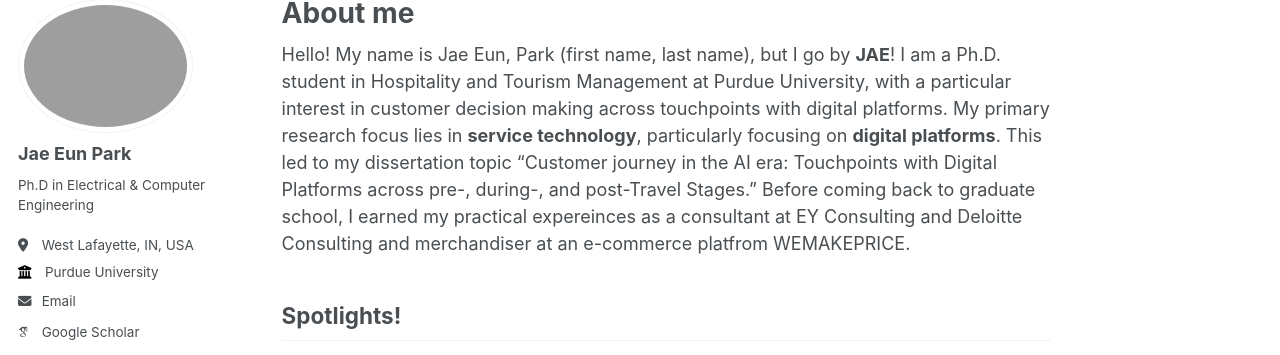
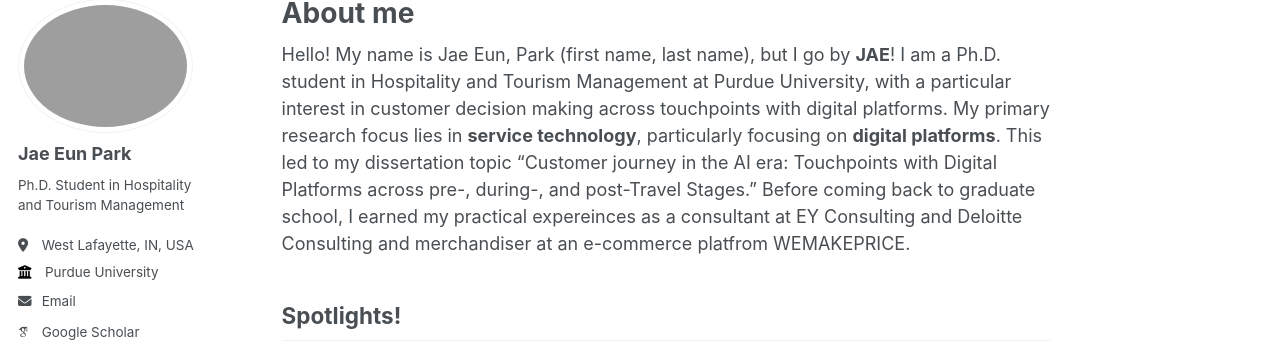
Before and after one commit to jaepark-git/jaepark-git.github.io, a Jekyll site: the page built from _pages/about.md, in a window 1280 px wide. Shown: the part 107-462 px from the top of the page. Built offline with Jekyll 4.4.1, drawn with Linux system fonts in a browser that asks for light colours; some web fonts are replaced.

Commit message:
Update _config.yml

```diff
--- a/_config.yml
+++ b/_config.yml
@@ -21,12 +21,12 @@ repository               : "https://jaepark-git.github.io"
 #               Additional customization can be done by editing /_includes/author-profile.html
 author:
   # Biographic information
-  avatar           : "hoin.jpeg"
+  avatar           : "Headshot_Jae.jpeg"
   name             : "Jae Eun Park"
   pronouns         : # example: "she/her"
-  bio              : "Ph.D in Electrical & Computer Engineering"
+  bio              : "Ph.D. Student in Hospitality and Tourism Management"
+  employer         : "Purdue University"
   location         : "West Lafayette, IN, USA"
-  employer         : "Purdue University"
   uri              : # URL
   email            : "park1538@purdue.edu"
 
```
